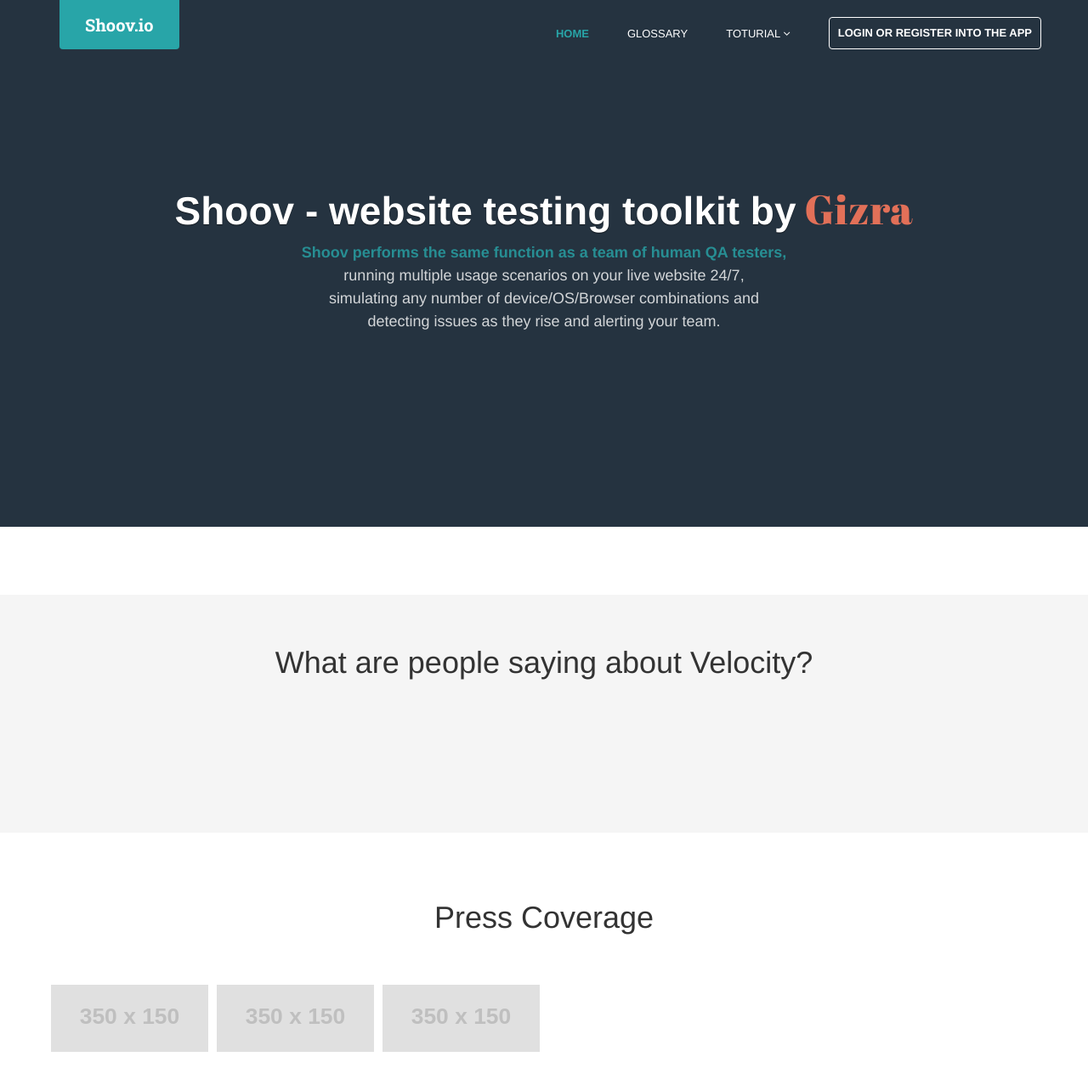
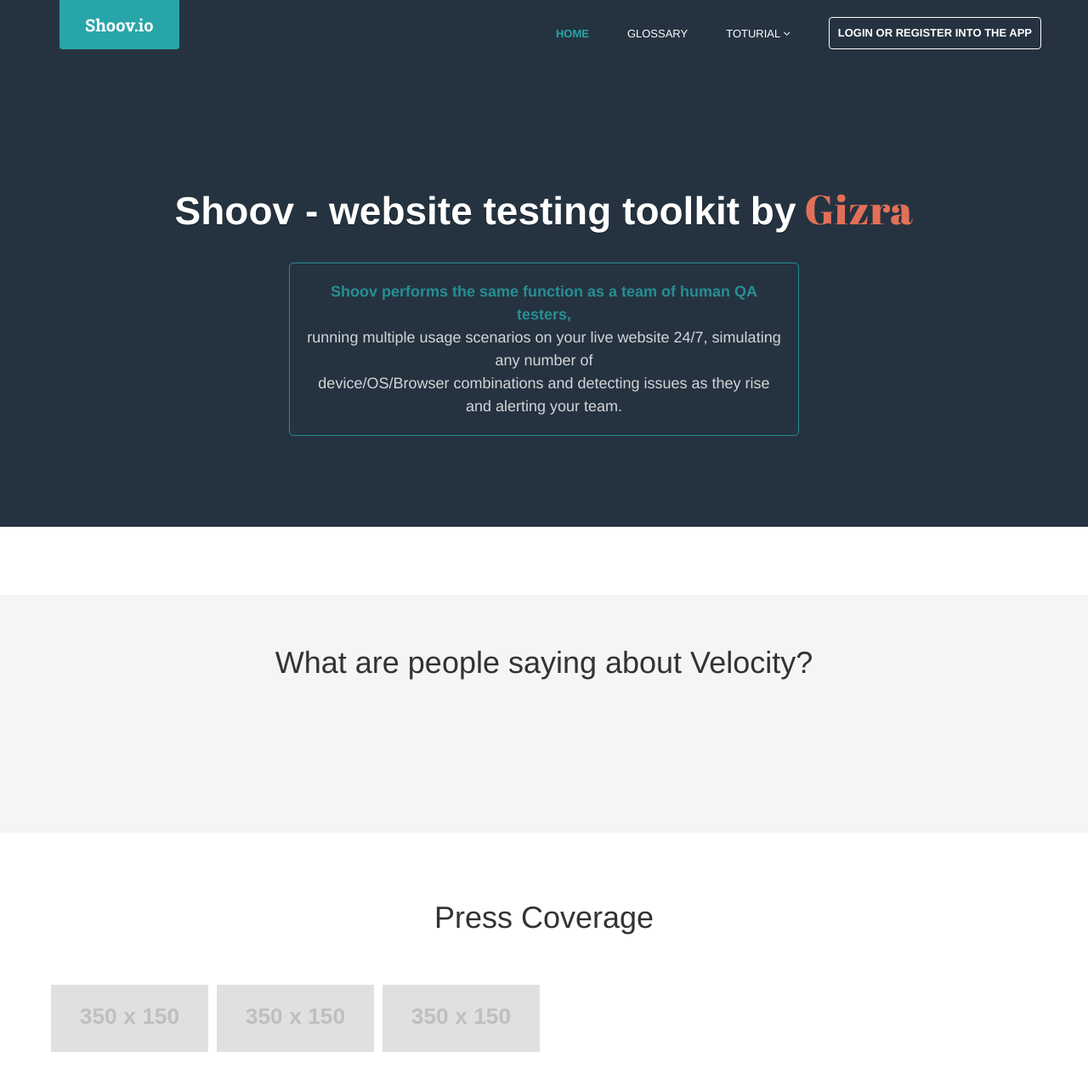
Before and after one commit to shoov/shoov.io, a Jekyll site: the page built from src/index.html, in a window 1280 px wide and 1400 px high, cut to the strip 0-1330 px from the top of the window. Shown: the top 1277 px of the strip at 85% size. Built offline with Jekyll 4.4.1, drawn with Linux system fonts in a browser that asks for light colours; nearby versions of some CDN libraries; library files that are not in the unit come from our copies; Markdown is read by kramdown in place of the engine named in the settings; the list of posts is cut into pages by our own code.

Commit message:
more style

```diff
--- a/src/assets/scss/style.scss
+++ b/src/assets/scss/style.scss
@@ -31,7 +31,11 @@
 
 
     .intro {
-      max-width: inherit;
+      margin-top: 25px;
+      border: 1px solid #28A5A8;
+      padding: 20px;
+      display: inline-block;
+      border-radius: 5px;
 
       strong {
         width: 100%;
--- a/src/index.html
+++ b/src/index.html
@@ -8,9 +8,8 @@
             <h1><span class="title">Shoov - website testing toolkit by</span><span class="gizra-logo">Gizra</span></h1>
             <p class="intro">
                 <strong class="turquoise">Shoov performs the same function as a team of human QA testers,</strong>
-                running multiple usage scenarios on your live website 24/7, </br>
-                simulating any number of device/OS/Browser combinations and </br>
-                detecting issues as they rise and alerting your team.
+                running multiple usage scenarios on your live website 24/7, simulating any number of </br>
+                device/OS/Browser combinations and detecting issues as they rise and alerting your team.
             </p>
         </div>
     </section>
```
Also changed, not shown: src/assets/stylesheets/style.css.
